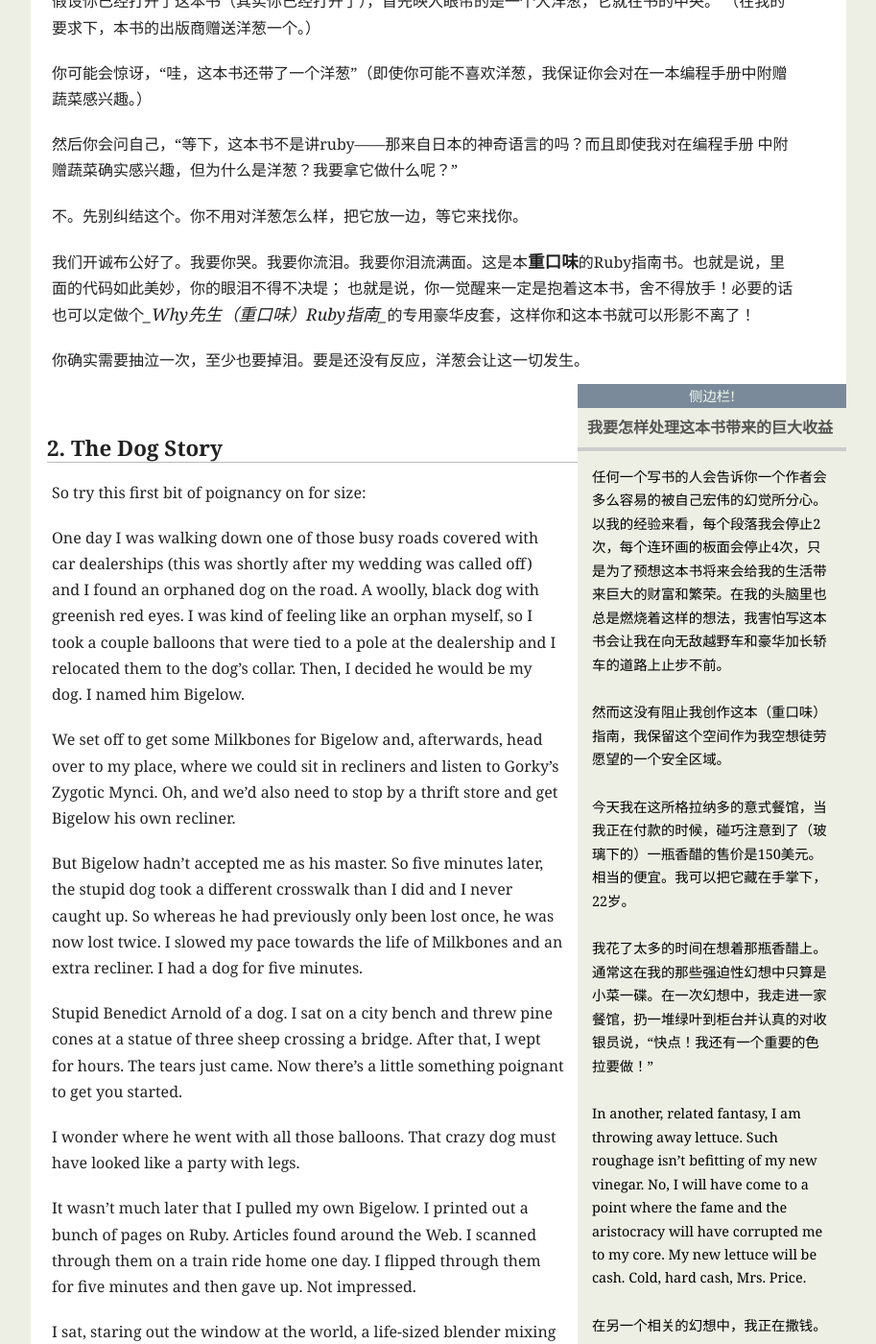
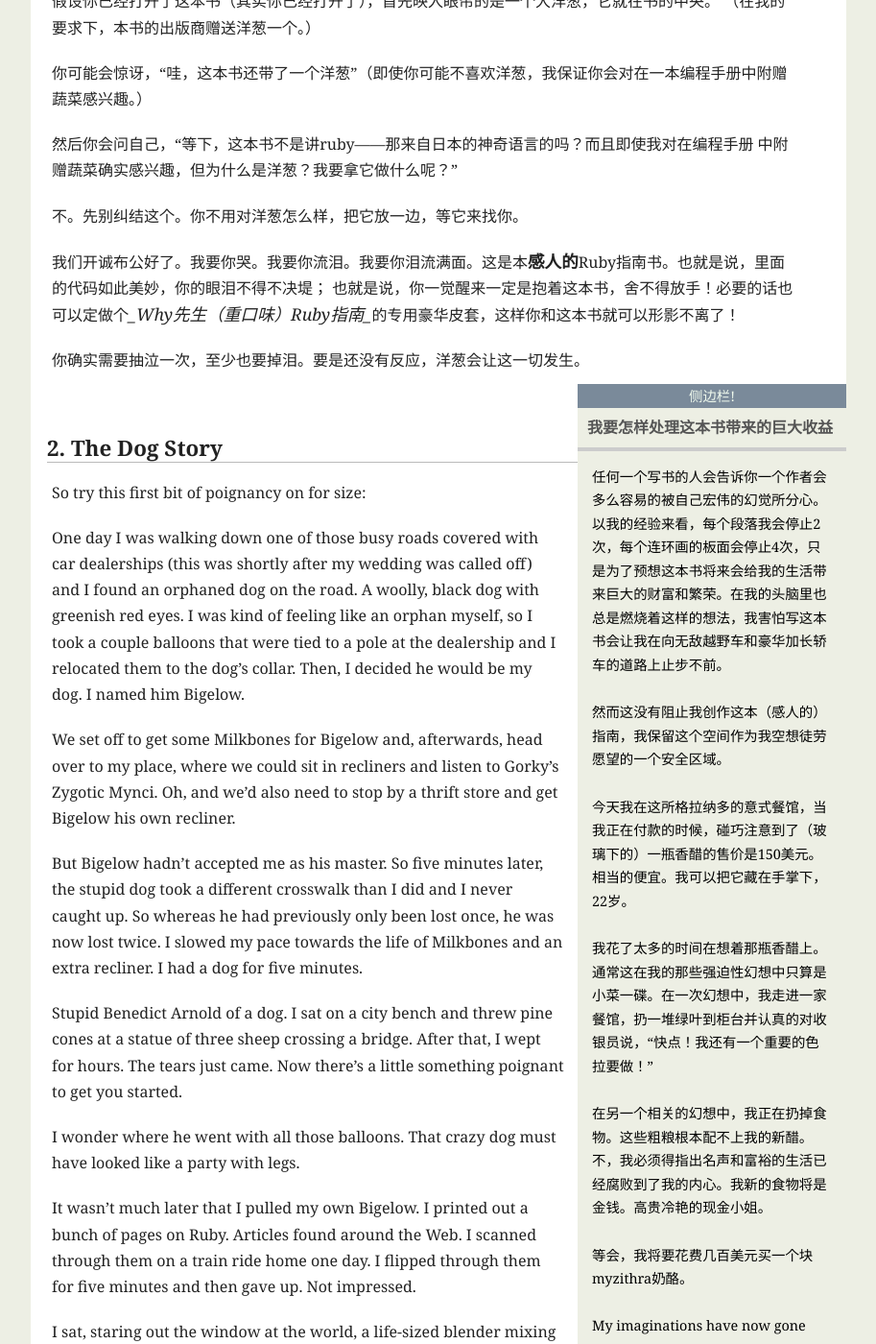
Before and after one commit to codecly259/poignant-guide-cn, a Jekyll site: the page built from _posts/1900-01-02-konichiwa-ruby.md, in a window 1280 px wide and 1400 px high, scrolled down 501 px. Shown: the whole window at 96% size, without its empty margins (183-1096 px from the left). Built offline with Jekyll 4.4.1, drawn with Linux system fonts in a browser that asks for light colours; Markdown is read by kramdown in place of the engine named in the settings; some of the changed text lies outside the part shown.

Commit message:
添加部分第一章侧边栏的翻译

```diff
--- a/_posts/1900-01-02-konichiwa-ruby.md
+++ b/_posts/1900-01-02-konichiwa-ruby.md
@@ -27,7 +27,7 @@
 
 不。先别纠结这个。你不用对洋葱怎么样，把它放一边，等它来找你。
 
-我们开诚布公好了。我要你哭。我要你流泪。我要你泪流满面。这是本**重口味**的Ruby指南书。也就是说，里面的代码如此美妙，你的眼泪不得不决堤；
+我们开诚布公好了。我要你哭。我要你流泪。我要你泪流满面。这是本**感人的**Ruby指南书。也就是说，里面的代码如此美妙，你的眼泪不得不决堤；
 也就是说，你一觉醒来一定是抱着这本书，舍不得放手！必要的话也可以定做个*_Why先生（重口味）Ruby指南_*的专用豪华皮套，这样你和这本书就可以形影不离了！
 
 你确实需要抽泣一次，至少也要掉泪。要是还没有反应，洋葱会让这一切发生。
@@ -38,25 +38,22 @@
 
 任何一个写书的人会告诉你一个作者会多么容易的被自己宏伟的幻觉所分心。以我的经验来看，每个段落我会停止2次，每个连环画的板面会停止4次，只是为了预想这本书将来会给我的生活带来巨大的财富和繁荣。在我的头脑里也总是燃烧着这样的想法，我害怕写这本书会让我在向无敌越野车和豪华加长轿车的道路上止步不前。
 
-然而这没有阻止我创作这本（重口味）指南，我保留这个空间作为我空想徒劳愿望的一个安全区域。
+然而这没有阻止我创作这本（感人的）指南，我保留这个空间作为我空想徒劳愿望的一个安全区域。
 
 今天我在这所格拉纳多的意式餐馆，当我正在付款的时候，碰巧注意到了（玻璃下的）一瓶香醋的售价是150美元。相当的便宜。我可以把它藏在手掌下，22岁。
 
 我花了太多的时间在想着那瓶香醋上。通常这在我的那些强迫性幻想中只算是小菜一碟。在一次幻想中，我走进一家餐馆，扔一堆绿叶到柜台并认真的对收银员说，“快点！我还有一个重要的色拉要做！”
 
-In another, related fantasy, I am throwing away lettuce. Such roughage isn’t
-befitting of my new vinegar. No, I will have come to a point where the fame and
-the aristocracy will have corrupted me to my core. My new lettuce will be cash.
-Cold, hard cash, Mrs. Price.
+在另一个相关的幻想中，我正在扔掉食物。这些粗粮根本配不上我的新醋。不，我必须得指出名声和富裕的生活已经腐败到了我的内心。我新的食物将是金钱。高贵冷艳的现金小姐。
 
-在另一个相关的幻想中，我正在撒钱。
-
-Soon, I will be expending hundreds for a block of myzithra cheese.
+等会，我将要花费几百美元买一个块myzithra奶酪。
 
 My imaginations have now gone beyond possessions, though. Certainly, I have
 thought through my acquisition of Grecian urns, motorcades, airlines, pyramids,
 dinosaur bones. Occasionally I’ll see wind-tossed cities on the news and I’ll
 jot down on my shopping list: _Hurricane_.
+
+我的想象已经超出了我的财富
 
 But, now I’m seeing a larger goal. Simply put: what if I amassed such a fortune
 that the mints couldn’t print enough to keep up with my demand? So, everyone
```
